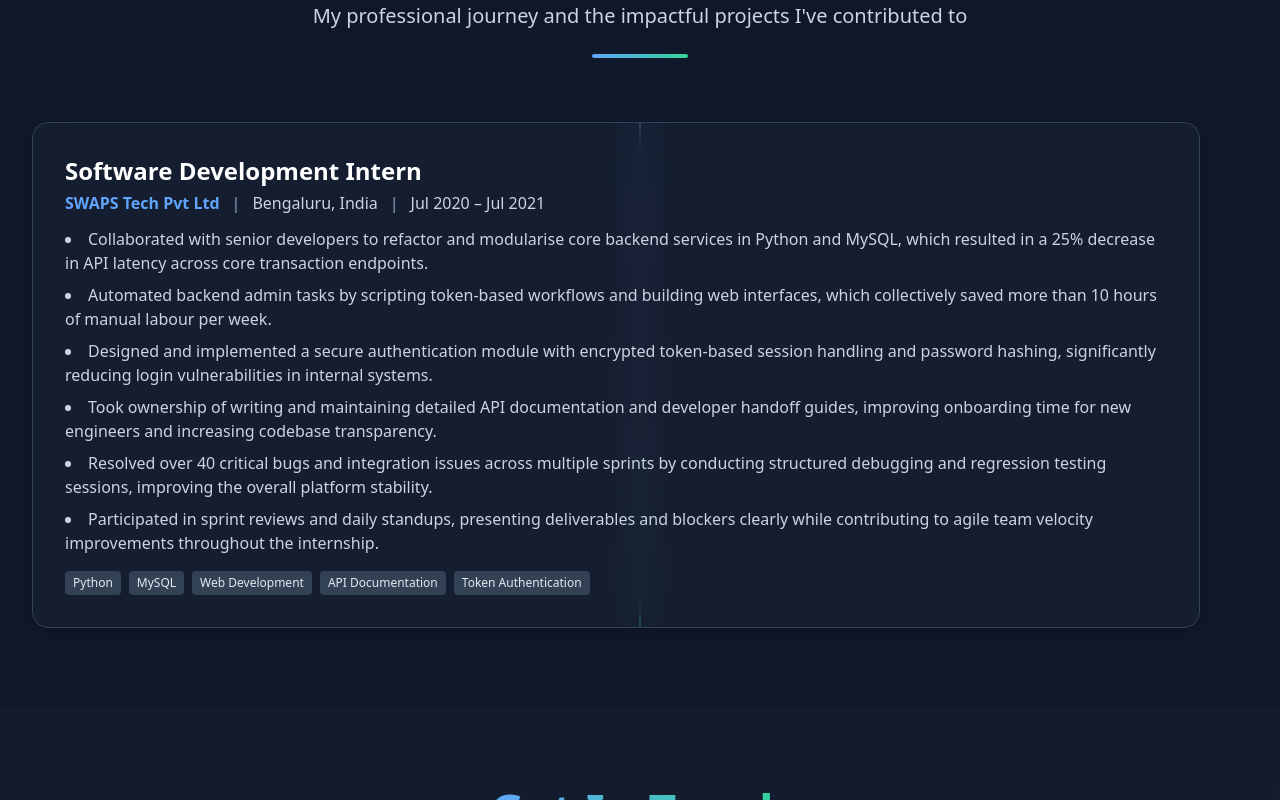
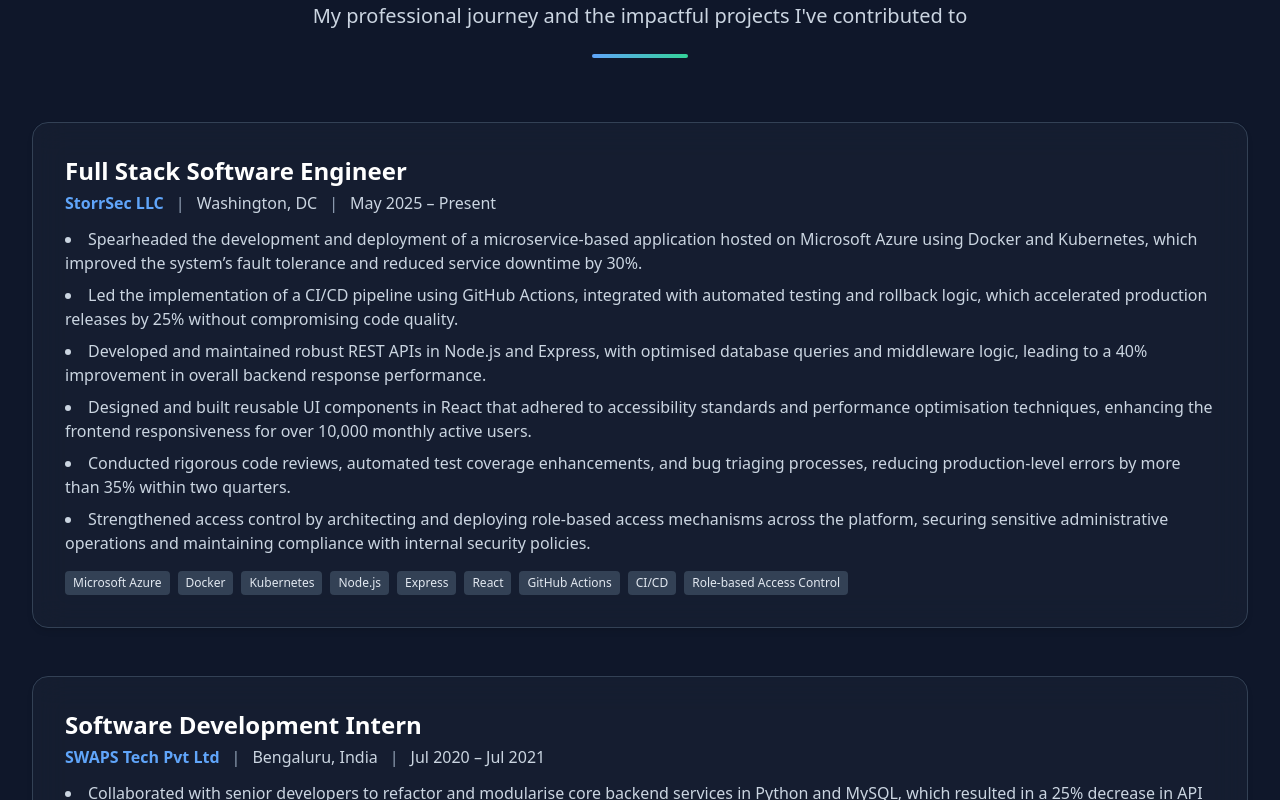
Before and after one commit to PramukhN/Pf, a React (Vite) app: page / in a window 1280 px wide. Shown: the part 5820-6620 px from the top of the page. Built offline with nearby package versions, Linux system fonts and the light colour scheme.

Commit message:
Update Experience.tsx

```diff
--- a/src/components/Experience.tsx
+++ b/src/components/Experience.tsx
@@ -1,14 +1,37 @@
 import React from 'react';
 import { motion } from 'framer-motion';
 
-const Experience = () => {
 const experiences = [
+  {
+    title: 'Full Stack Software Engineer',
+    company: 'StorrSec LLC',
+    location: 'Washington, DC',
+    period: 'May 2025 – Present',
+    description: [
+      'Spearheaded the development and deployment of a microservice-based application hosted on Microsoft Azure using Docker and Kubernetes, which improved the system’s fault tolerance and reduced service downtime by 30%.',
+      'Led the implementation of a CI/CD pipeline using GitHub Actions, integrated with automated testing and rollback logic, which accelerated production releases by 25% without compromising code quality.',
+      'Developed and maintained robust REST APIs in Node.js and Express, with optimised database queries and middleware logic, leading to a 40% improvement in overall backend response performance.',
+      'Designed and built reusable UI components in React that adhered to accessibility standards and performance optimisation techniques, enhancing the frontend responsiveness for over 10,000 monthly active users.',
+      'Conducted rigorous code reviews, automated test coverage enhancements, and bug triaging processes, reducing production-level errors by more than 35% within two quarters.',
+      'Strengthened access control by architecting and deploying role-based access mechanisms across the platform, securing sensitive administrative operations and maintaining compliance with internal security policies.'
+    ],
+    technologies: [
+      'Microsoft Azure',
+      'Docker',
+      'Kubernetes',
+      'Node.js',
+      'Express',
+      'React',
+      'GitHub Actions',
+      'CI/CD',
+      'Role-based Access Control'
+    ]
+  },
   {
     title: 'Software Development Intern',
     company: 'SWAPS Tech Pvt Ltd',
     location: 'Bengaluru, India',
     period: 'Jul 2020 – Jul 2021',
-      type: 'Internship',
     description: [
       'Collaborated with senior developers to refactor and modularise core backend services in Python and MySQL, which resulted in a 25% decrease in API latency across core transaction endpoints.',
       'Automated backend admin tasks by scripting token-based workflows and building web interfaces, which collectively saved more than 10 hours of manual labour per week.',
@@ -17,12 +40,17 @@
       'Resolved over 40 critical bugs and integration issues across multiple sprints by conducting structured debugging and regression testing sessions, improving the overall platform stability.',
       'Participated in sprint reviews and daily standups, presenting deliverables and blockers clearly while contributing to agile team velocity improvements throughout the internship.'
     ],
-      technologies: ['Python', 'MySQL', 'Web Development', 'API Documentation', 'Token Authentication']
+    technologies: [
+      'Python',
+      'MySQL',
+      'Web Development',
+      'API Documentation',
+      'Token Authentication'
+    ]
   }
-    // Add other experience objects here as needed.
 ];
 
-  return (
+const Experience = () => (
   <section id="experience" className="py-20 bg-slate-900">
     <div className="max-w-7xl mx-auto px-4 sm:px-6 lg:px-8">
       <motion.div
@@ -43,30 +71,16 @@
         <div className="w-24 h-1 bg-gradient-to-r from-blue-400 to-emerald-400 mx-auto rounded-full mt-6"></div>
       </motion.div>
 
-        <div className="relative">
-          {/* Timeline line */}
-          <div className="absolute left-4 md:left-1/2 transform md:-translate-x-px top-0 bottom-0 w-0.5 bg-gradient-to-b from-blue-400 via-purple-400 to-emerald-400"></div>
-
       <div className="space-y-12">
-            {experiences.map((experience, index) => (
+        {experiences.map((experience, idx) => (
           <motion.div
-                key={index}
+            key={idx}
             initial={{ opacity: 0, y: 50 }}
             whileInView={{ opacity: 1, y: 0 }}
-                transition={{ duration: 0.8, delay: index * 0.2 }}
+            transition={{ duration: 0.8, delay: idx * 0.2 }}
             viewport={{ once: true }}
-                className={`relative flex items-center ${
-                  index % 2 === 0 ? 'md:flex-row' : 'md:flex-row-reverse'
-                }`}
           >
-                {/* Content */}
-                <div className={`flex-1 ml-12 md:ml-0 ${
-                  index % 2 === 0 ? 'md:pr-12' : 'md:pl-12'
-                }`}>
-                  <motion.div
-                    whileHover={{ scale: 1.02 }}
-                    className="bg-slate-800/40 backdrop-blur-lg rounded-2xl p-8 border border-slate-700 shadow-md transition-shadow duration-300"
-                  >
+            <div className="bg-slate-800/40 backdrop-blur-lg rounded-2xl p-8 border border-slate-700 shadow-md transition-shadow duration-300">
               <h3 className="text-2xl font-bold text-white mb-1">{experience.title}</h3>
               <div className="flex flex-wrap items-center gap-3 mb-3">
                 <span className="text-blue-400 font-semibold">{experience.company}</span>
@@ -90,15 +104,12 @@
                   </span>
                 ))}
               </div>
-                  </motion.div>
             </div>
           </motion.div>
         ))}
       </div>
     </div>
-      </div>
   </section>
 );
-};
 
 export default Experience;
```
Lines whose indentation alone changed are shown as unchanged.
